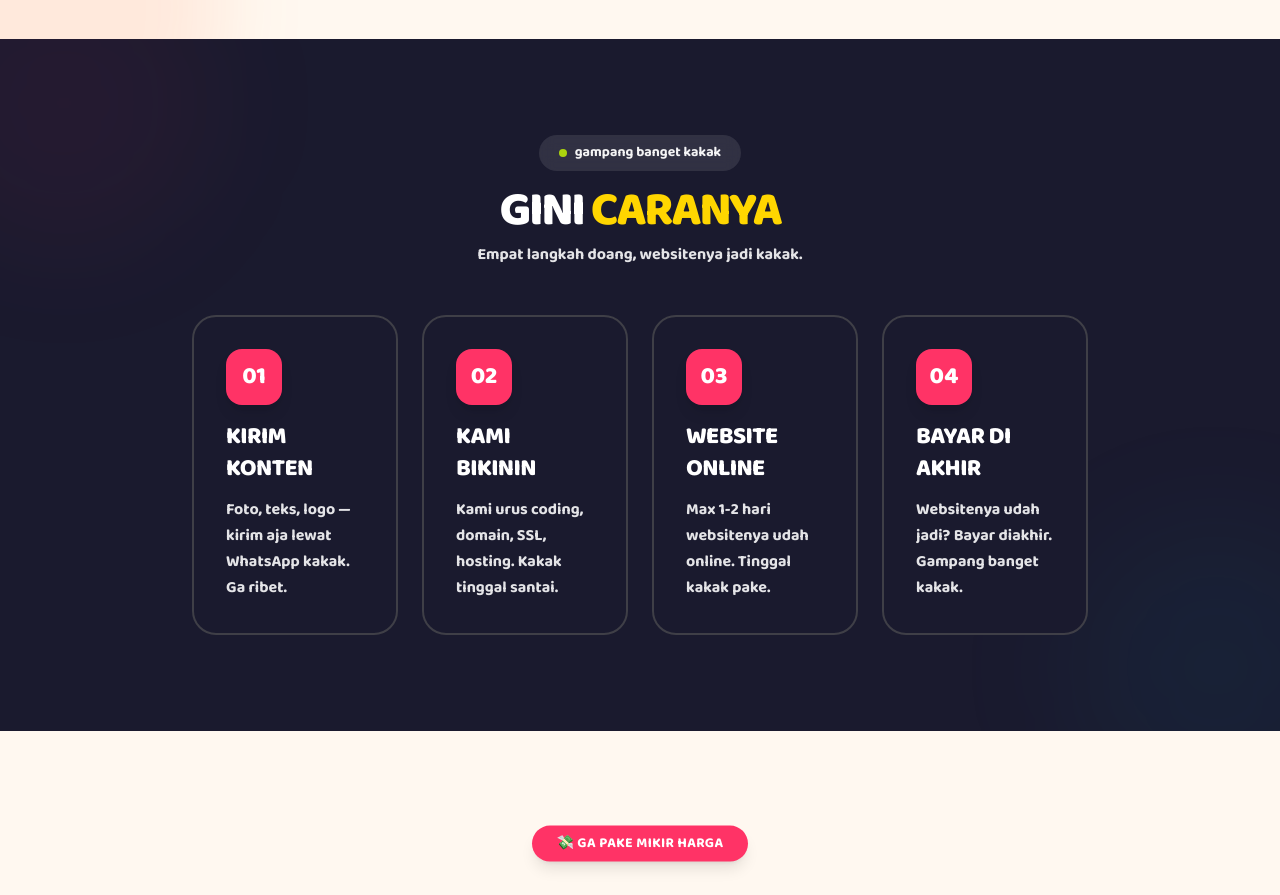
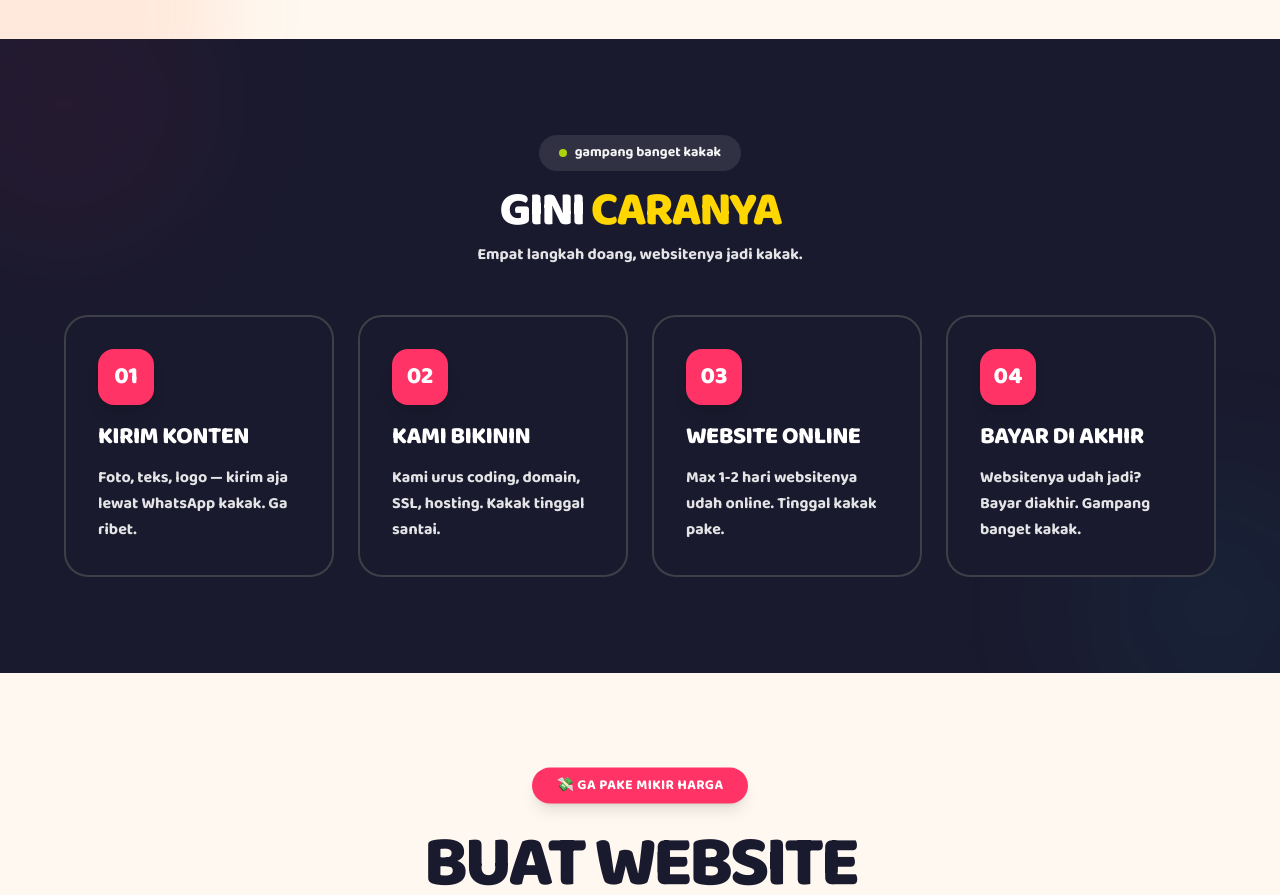
Before and after one commit to dnysaz/webkalcer.com, a Next.js app: page / in a window 1280 px wide. Shown: the part 840-1735 px from the top of the page. Built offline with nearby package versions, Linux system fonts and the light colour scheme.

Commit message:
lebarkan container ke max-w-6xl

```diff
--- a/src/components/HowItWorks.tsx
+++ b/src/components/HowItWorks.tsx
@@ -48,7 +48,7 @@ export default function HowItWorks() {
       <div className="pointer-events-none absolute -top-20 -left-20 h-72 w-72 rounded-full bg-pink/5 blur-3xl" />
       <div className="pointer-events-none absolute -bottom-20 -right-20 h-72 w-72 rounded-full bg-teal/5 blur-3xl" />
 
-      <div className="relative mx-auto max-w-4xl">
+      <div className="relative mx-auto max-w-6xl">
         <div className="text-center">
           <div className="mb-4 inline-flex items-center gap-2 rounded-full bg-white/10 px-5 py-2 text-sm font-bold text-zinc-100 backdrop-blur-sm">
             <span className="h-2 w-2 animate-pulse rounded-full bg-lime" />
```
